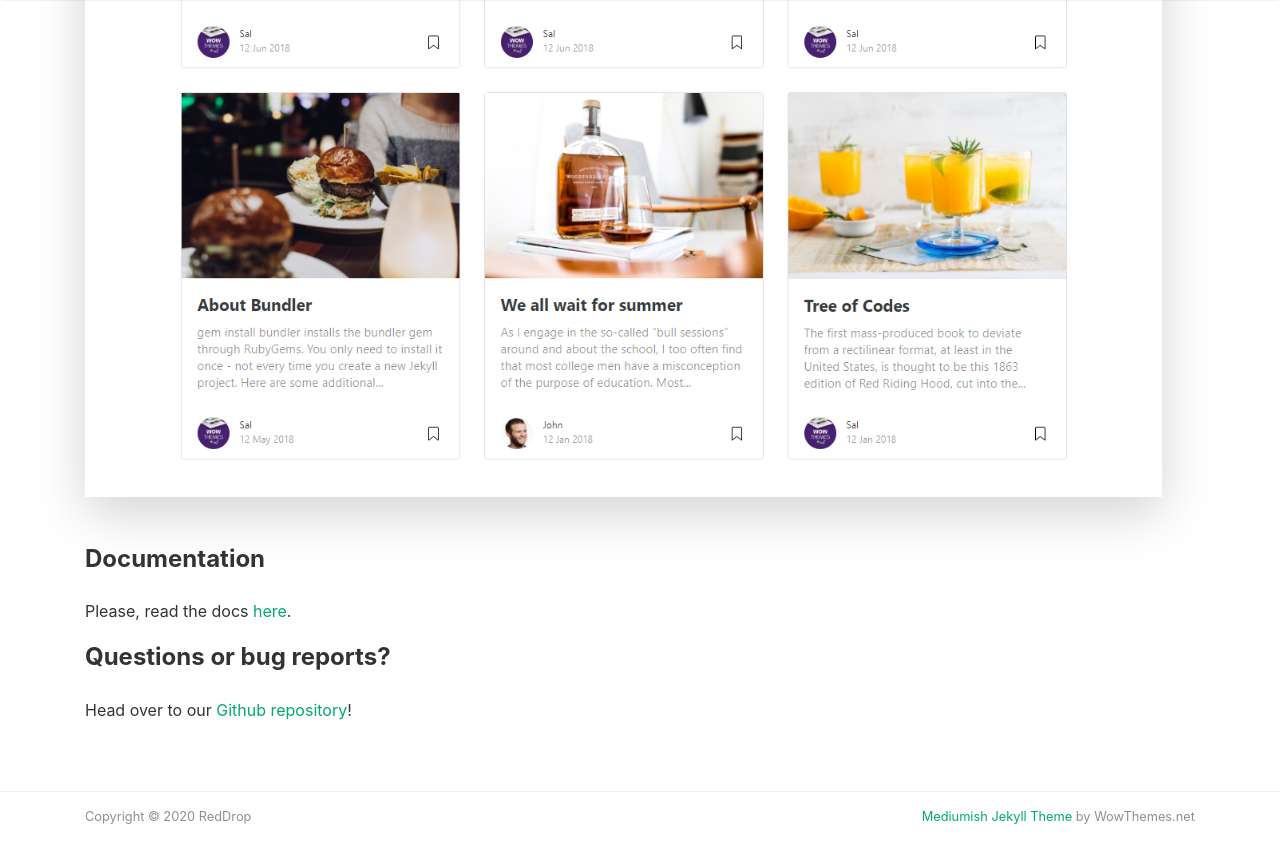
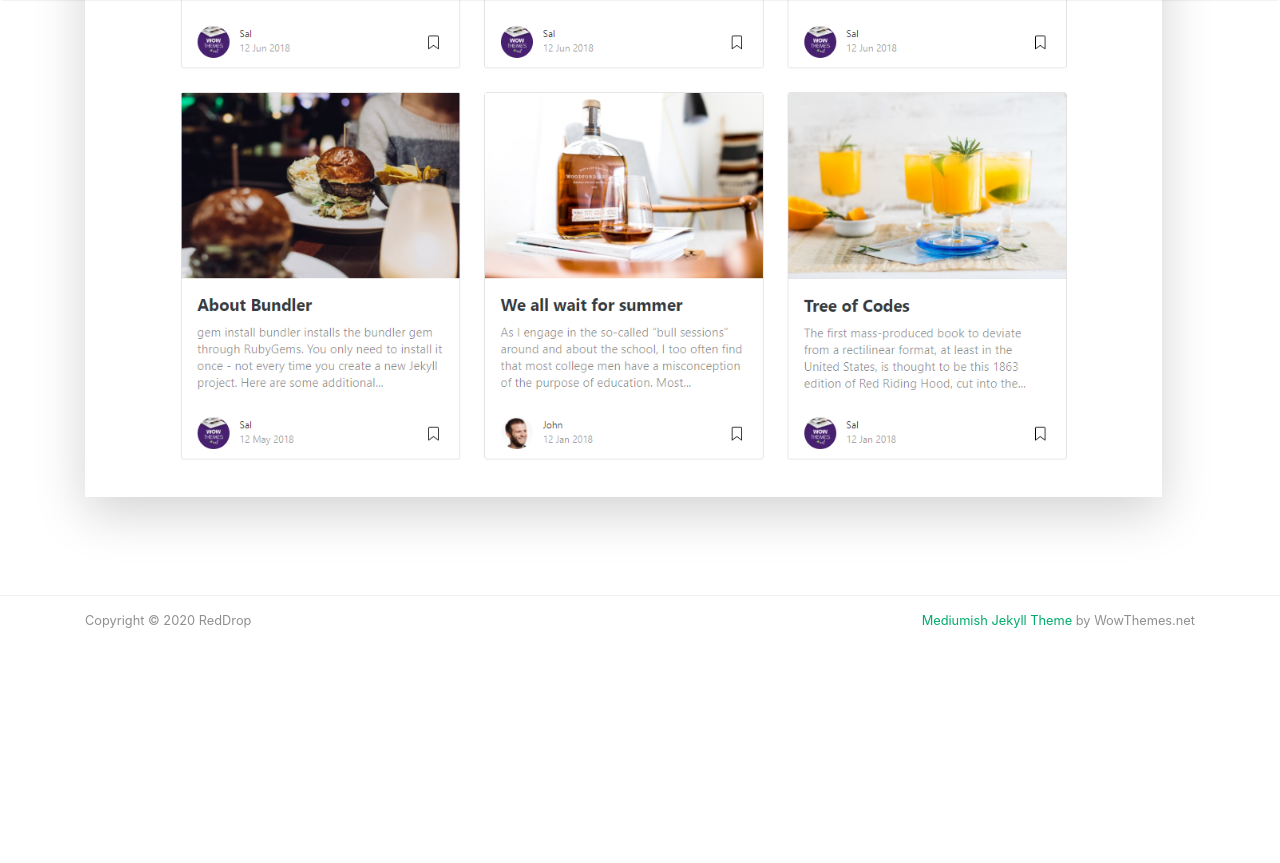
Before and after one commit to red-drop/red-drop.github.io, a Jekyll site: the page built from _pages/about.md, in a window 1280 px wide and 900 px high, scrolled down 1266 px. Shown: the top 863 px of the window. Built offline with Jekyll 4.4.1, drawn with Linux system fonts in a browser that asks for light colours; nearby versions of some CDN libraries; after the commit the page ends 1970 px from its top, so only the background shows below that.

Commit message:
update ui

```diff
--- a/_layouts/default.html
+++ b/_layouts/default.html
@@ -129,31 +129,6 @@ ga('send', 'pageview');
 
 </div>
 
-<!-- Categories Jumbotron
-================================================== -->
-<div class="jumbotron fortags">
-	<div class="d-md-flex h-100">
-		<div class="col-md-4 transpdark align-self-center text-center h-100">
-            <div class="d-md-flex align-items-center justify-content-center h-100">
-                <h2 class="d-md-block align-self-center py-1 font-weight-light">Explore <span class="d-none d-md-inline">→</span></h2>
-            </div>
-		</div>
-		<div class="col-md-8 p-5 align-self-center text-center">
-            {% assign categories_list = site.categories %}
-            {% if categories_list.first[0] == null %}
-                {% for category in categories_list %}
-                    <a class="mt-1 mb-1" href="{{site.baseurl}}/categories#{{ category | url_escape | strip | replace: ' ', '-' }}">{{ category | camelcase }} ({{ site.tags[category].size }})</a>
-                {% endfor %}
-            {% else %}
-                {% for category in categories_list %}
-                    <a class="mt-1 mb-1" href="{{site.baseurl}}/categories#{{ category[0] | url_escape | strip | replace: ' ', '-' }}">{{ category[0] | camelcase }} ({{ category[1].size }})</a>
-                {% endfor %}
-            {% endif %}
-            {% assign categories_list = nil %}
-		</div>
-	</div>
-</div>
-
 <!-- Begin Footer
 ================================================== -->
 <footer class="footer">
--- a/_layouts/page.html
+++ b/_layouts/page.html
@@ -1,7 +1,6 @@
 ---
 layout: default
 ---
-
 
 <section>
     <div class="section-title">
--- a/_pages/about.md
+++ b/_pages/about.md
@@ -9,12 +9,5 @@ permalink: /me
         <p>This website is built with Jekyll and Mediumish template for Jekyll. It's for demonstration purposes, no real content can be found. Mediumish template for Jekyll is compatible with Github pages, in fact even this demo is created with Github Pages and hosted with Github.</p>
 
         <p class="mb-5"><img class="shadow-lg" src="{{site.baseurl}}/assets/images/mediumish-jekyll-template.png" alt="jekyll template mediumish" /></p>
-        <h4>Documentation</h4>
-
-        <p>Please, read the docs <a href="https://bootstrapstarter.com/bootstrap-templates/template-mediumish-bootstrap-jekyll/">here</a>.</p>
-
-        <h4>Questions or bug reports?</h4>
-
-        <p>Head over to our <a href="https://github.com/wowthemesnet/mediumish-theme-jekyll">Github repository</a>!</p>
     </div>
 </div>
```
Also changed, not shown: _includes/share.html (+15 -15 lines), _posts/2018-01-12-is-intelligence-enough.md (+1 -0 lines).
